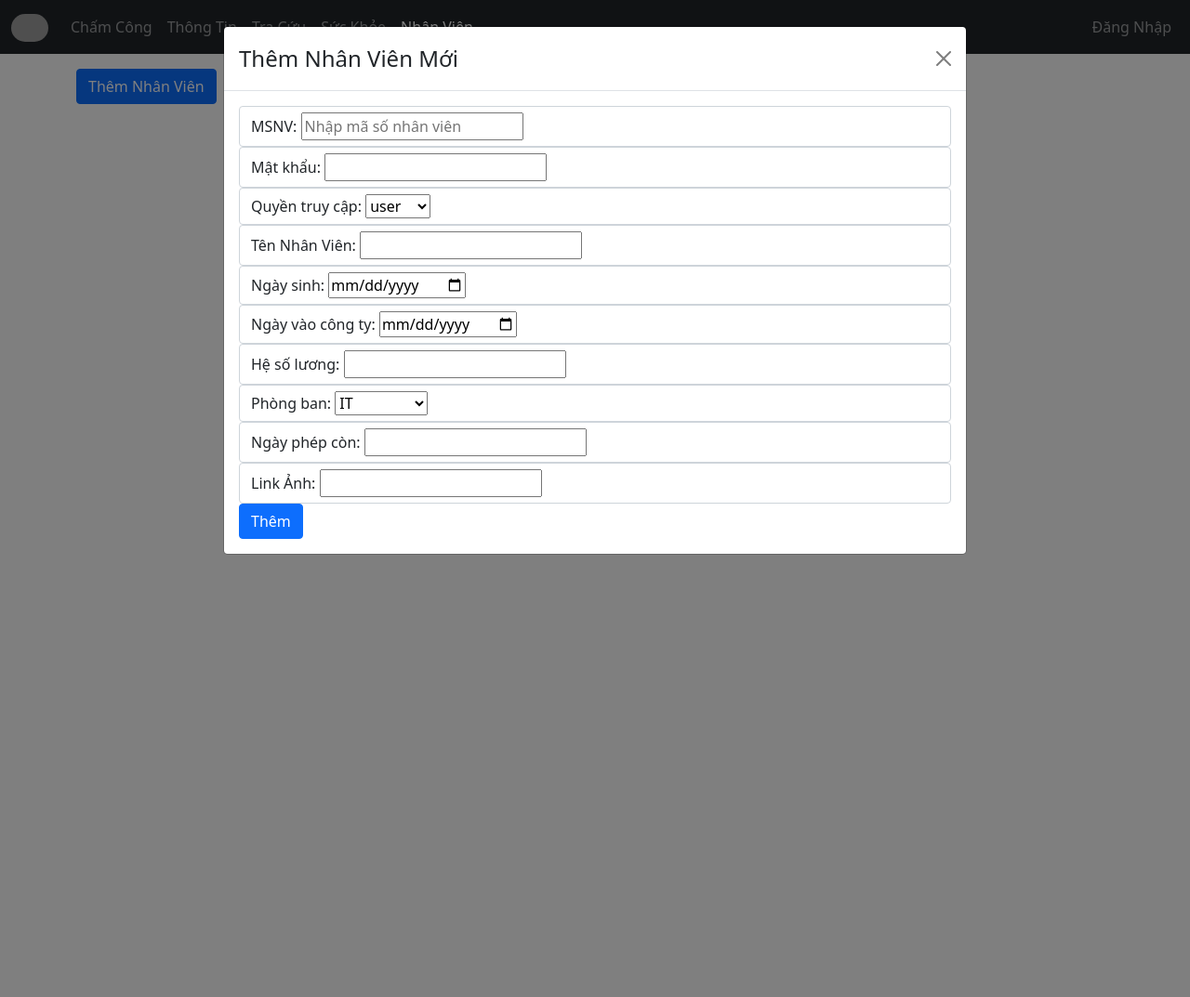
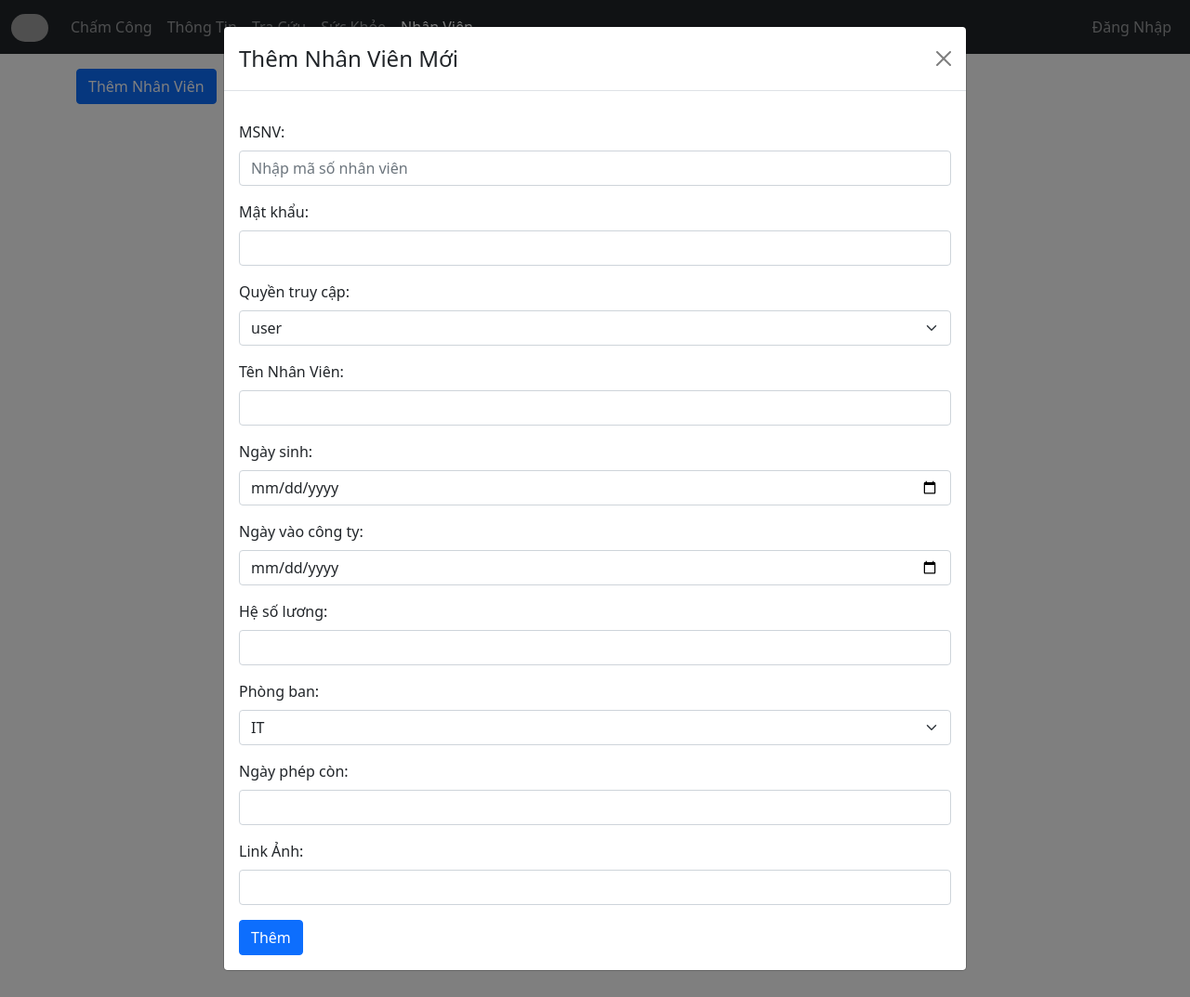
Before and after one commit to tudmfx12838/NJS101x_01, a Node server app: page /staffs in a window 1280 px wide, after a click on "Thêm Nhân Viên". Shown: the whole page at 93% size. Run offline with Node 20, Linux system fonts and the light colour scheme; some libraries are stand-ins or nearby versions; grey boxes are pictures that could not be loaded.

Commit message:
1st updated css

```diff
--- a/views/admin/staff.ejs
+++ b/views/admin/staff.ejs
@@ -19,40 +19,40 @@
                         </div>
                         <div class="modal-body">
                             <form class="staff-form" action="/add-staff" method="POST">
-                                <div class="form-control">
-                                    <label for="idNumber">MSNV: </label>
-                                    <input type="text" name="idNumber" id="idNumber" value="" placeholder="Nhập mã số nhân viên">
+                                <div class="mb-3 mt-3">
+                                    <label class="form-label" for="idNumber">MSNV: </label>
+                                    <input class="form-control" type="text" name="idNumber" id="idNumber" value="" placeholder="Nhập mã số nhân viên">
                                 </div>
-                                <div class="form-control">
-                                    <label for="password">Mật khẩu: </label>
-                                    <input type="password" name="password" id="password">
+                                <div class="mb-3 mt-3">
+                                    <label class="form-label" for="password">Mật khẩu: </label>
+                                    <input class="form-control" type="password" name="password" id="password">
                                 </div>
-                                <div class="form-control">
-                                    <label for="permission">Quyền truy cập: </label>
-                                    <select name="permission" id="permission" value="user">
+                                <div class="mb-3 mt-3">
+                                    <label class="form-label" for="permission">Quyền truy cập: </label>
+                                    <select class="form-select" name="permission" id="permission" value="user">
                                         <option value="user">user</option>
                                         <option value="admin">admin</option>
                                     </select>
                                 </div>
-                                <div class="form-control">
-                                    <label for="name">Tên Nhân Viên: </label>
-                                    <input type="text" name="name" id="name" value="">
+                                <div class="mb-3 mt-3">
+                                    <label class="form-label" for="name">Tên Nhân Viên: </label>
+                                    <input class="form-control" type="text" name="name" id="name" value="">
                                 </div>
-                                <div class="form-control">
-                                    <label for="doB">Ngày sinh: </label>
-                                    <input type="date" name="doB" id="doB" value="">
+                                <div class="mb-3 mt-3">
+                                    <label class="form-label" for="doB">Ngày sinh: </label>
+                                    <input class="form-control" type="date" name="doB" id="doB" value="">
                                 </div>
-                                <div class="form-control">
-                                    <label for="startDate">Ngày vào công ty: </label>
-                                    <input type="date" name="startDate" id="startDate" value="">
+                                <div class="mb-3 mt-3">
+                                    <label class="form-label" for="startDate">Ngày vào công ty: </label>
+                                    <input class="form-control" type="date" name="startDate" id="startDate" value="">
                                 </div>
-                                <div class="form-control">
-                                    <label for="salaryScale">Hệ số lương: </label>
-                                    <input type="number" name="salaryScale" id="salaryScale" value="">
+                                <div class="mb-3 mt-3">
+                                    <label class="form-label" for="salaryScale">Hệ số lương: </label>
+                                    <input class="form-control" type="number" name="salaryScale" id="salaryScale" value="">
                                 </div>
-                                <div class="form-control">
-                                    <label for="department">Phòng ban: </label>
-                                    <select name="department" id="department">
+                                <div class="mb-3 mt-3">
+                                    <label class="form-label" for="department">Phòng ban: </label>
+                                    <select class="form-select" name="department" id="department">
                                         <option value="IT">IT</option>
                                         <option value="HR">HR</option>
                                         <option value="Sale">Sale</option>
@@ -60,13 +60,13 @@
                                         <option value="Finance">Finance</option>
                                     </select>
                                 </div>
-                                <div class="form-control">
-                                    <label for="annualLeave">Ngày phép còn: </label>
-                                    <input type="number" name="annualLeave" id="annualLeave" value="">
+                                <div class="mb-3 mt-3">
+                                    <label class="form-label" for="annualLeave">Ngày phép còn: </label>
+                                    <input class="form-control" type="number" name="annualLeave" id="annualLeave" value="">
                                 </div>
-                                <div class="form-control">
-                                    <label for="image">Link Ảnh: </label>
-                                    <input type="text" name="image" id="image" value="">
+                                <div class="mb-3 mt-3">
+                                    <label class="form-label" for="image">Link Ảnh: </label>
+                                    <input class="form-control" type="text" name="image" id="image" value="">
                                 </div>
                                 <button class="btn btn-primary" type="submit">Thêm</button>
                             </form>
--- a/views/staff/staff-health.ejs
+++ b/views/staff/staff-health.ejs
@@ -6,7 +6,7 @@
    <%- include('../includes/navigation.ejs') %>
     <main class="container">
 
-        <div class="row">
+        <div class="row col-md-6 offset-md-3">
                 <h2>Đăng Ký Thông Tin Thân Nhiệt</h2>
                 <form action="/health-registry" method="POST">
                     <div class="mb-3 mt-3">
@@ -24,7 +24,7 @@
 
         <hr>
 
-        <div class="row">
+        <div class="row col-md-6 offset-md-3">
             <h2>Đăng Ký Thông Tin Tiêm Vaccine</h2>
             <form action="/health-registry" method="POST">
                 <div class="mb-3 mt-3">
@@ -43,7 +43,7 @@
 
         <hr>
 
-        <div class="row">
+        <div class="row col-md-6 offset-md-3">
             <h2>Đăng Ký Thông Tin Nhiễm Covid</h2>
             <form action="/health-registry" method="POST">
                 <div class="mb-3 mt-3">
--- a/views/staff/staff-timesheet.ejs
+++ b/views/staff/staff-timesheet.ejs
@@ -5,8 +5,8 @@
 <body>
    <%- include('../includes/navigation.ejs') %>
     <main class="container">
-        <div class="card">
-            <h4 class="card-title">Trạng Thái Công Việc Hôm Nay</h4>
+        <div class="card mt-3">
+            <h4 class="card-title text-center">Trạng Thái Công Việc Hôm Nay</h4>
             <article class="card ">
                     <h5 class="card-text">
                         <b>Tên Nhân Viên:</b>  <%= staff.name %>
```
Also changed, not shown: views/admin/user-login.ejs (+20 -10 lines).
